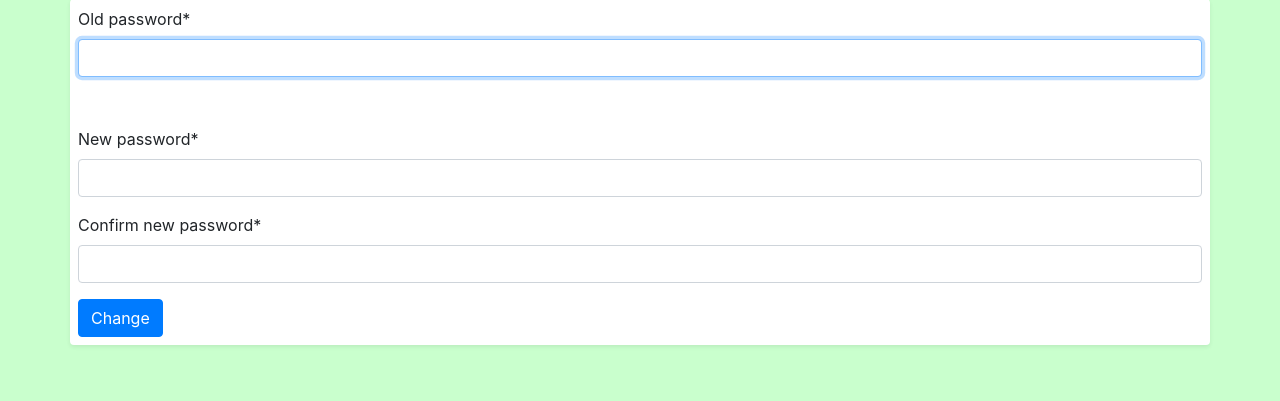
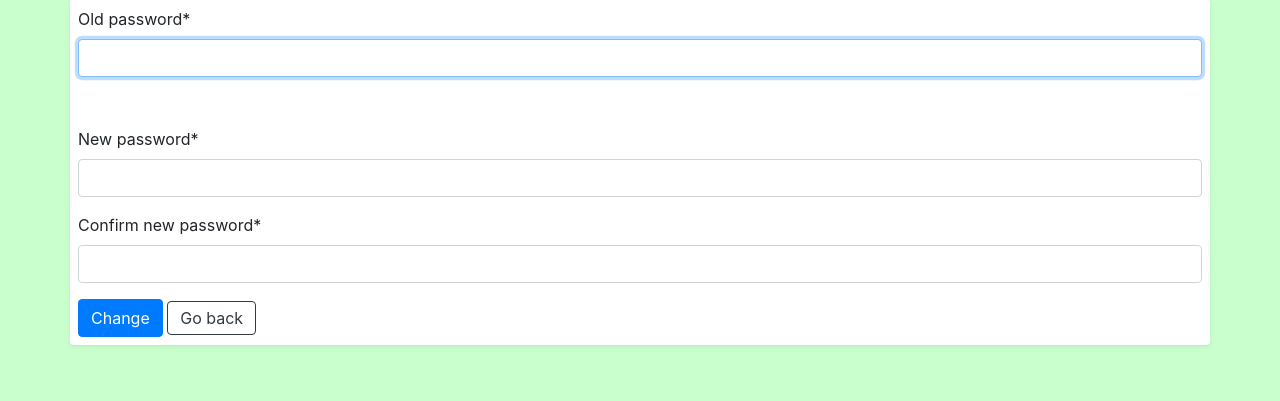
Before and after one commit to whyme0/mWallet, a Django app: page /auth/password-change/?next=/profile/edit/ in a window 1280 px wide. Shown: the part 49-450 px from the top of the page. Run offline with Django 3.2, Linux system fonts and the light colour scheme; a user stored in the database is signed in; parts of the project's set-up code (start-up, migrations or seed data) failed here and were passed over; some libraries are stand-ins or nearby versions.

Commit message:
added link that refers back to edit view

```diff
--- a/mWallet/templates/authapp/password-change.html
+++ b/mWallet/templates/authapp/password-change.html
@@ -9,6 +9,7 @@
 	<form method="POST">
 		{% csrf_token %}
 		{{ form|crispy }}
-		<input type="submit" value="Change" class="btn btn-primary">
+		<input type="submit" value="Change" class="btn btn-primary d-inline">
+		<a href="{% url 'profiles:edit_profile' %}" class="btn btn-outline-dark d-inline">Go back</a>
 	</form>
 {% endblock content %}
```
